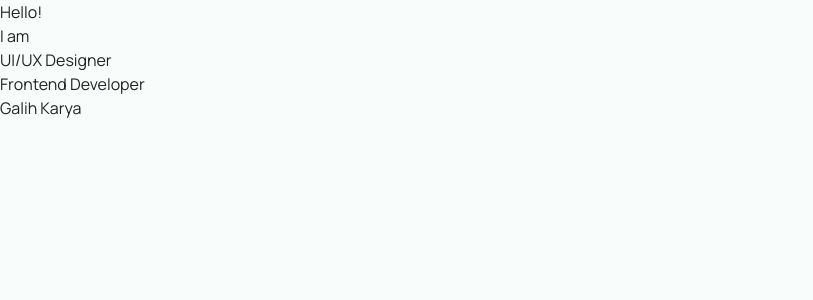
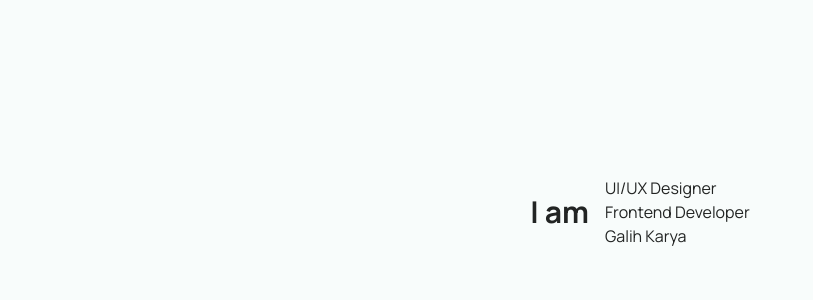
Before and after one commit to galihkarya/josfroux, a Next.js app: page / in a window 1280 px wide. Shown: the top 300 px of the page, without its empty margins (0-813 px from the left). Built offline with nearby package versions, Linux system fonts and the light colour scheme.

Commit message:
Update page.tsx

```diff
--- a/src/app/page.tsx
+++ b/src/app/page.tsx
@@ -13,13 +13,11 @@
 
 const Hero = () => {
   return(
-    <div>
-      <div>
-        <h1>Hello!</h1>
-        <div>
-          <h2>
-            I am
-          </h2>
+    <div className="hero-container flex flex-col w-screen items-center p-24">
+      <div className="greeting-container flex flex-col gap-8">
+        <h1 className="text-5xl font-extrabold text-center bg-gradient-to-r from-gradientl1 to-gradientr1 bg-clip-text text-transparent">Hello!</h1>
+        <div className="flex flex-row items-center gap-4">
+          <h2 className="text-3xl font-bold">I am</h2>
           <div>
             <h2>UI/UX Designer</h2>
             <h2>Frontend Developer</h2>
```
